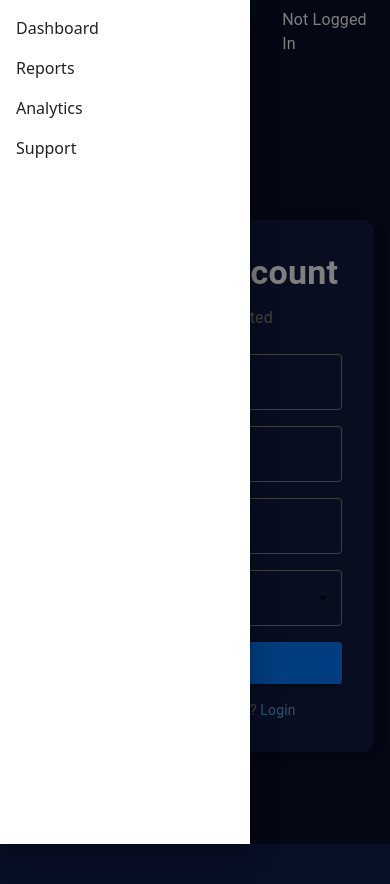
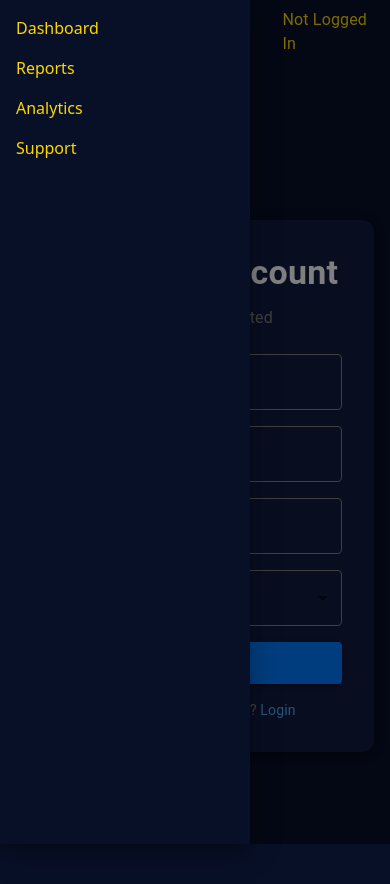
Before and after one commit to kkmanuu/online-assignment-management-system-frontend, a React (Create React App) app: page / in a window 390 px wide. Both pictures are taken after a click on the button 24 px from the left and 32 px from the top of the page. Shown: the top 884 px of the page. Built offline with nearby package versions, Linux system fonts and the light colour scheme.

Commit message:
refactor: Improve Navbar responsiveness and UI

```diff
--- a/src/components/Navbar.js
+++ b/src/components/Navbar.js
@@ -22,7 +22,7 @@ import { useTheme } from "@mui/material/styles";
 const Navbar = () => {
   const [mobileOpen, setMobileOpen] = useState(false);
   const [anchorEl, setAnchorEl] = useState(null);
-  const { isAuthenticated, user, logout } = useAuth(); // Use the useAuth hook
+  const { isAuthenticated, user, logout } = useAuth();
 
   const theme = useTheme();
   const isMobile = useMediaQuery(theme.breakpoints.down("md"));
@@ -39,62 +39,60 @@ const Navbar = () => {
     setAnchorEl(null);
   };
 
-  // Debugging user and authentication status
-  console.log("User:", user);
-  console.log("Authenticated:", isAuthenticated);
-
   return (
     <>
-      <AppBar position="static" sx={{ backgroundColor: "#081028" }}>
-        <Toolbar
-          sx={{
-            display: "flex",
-            justifyContent: "space-between",
-            alignItems: "center",
-          }}
-        >
-          {/* Left Side - Logo & Menu Icon for Mobile */}
+      {/* Navbar */}
+      <AppBar
+        position="static"
+        sx={{
+          backgroundColor: "#081028",
+          boxShadow: "0px 4px 10px rgba(0,0,0,0.2)",
+        }}
+      >
+        <Toolbar sx={{ display: "flex", justifyContent: "space-between", alignItems: "center" }}>
+          {/* Left - Menu Icon (Mobile) & Logo */}
           <Box sx={{ display: "flex", alignItems: "center" }}>
             {isMobile && (
               <IconButton
                 color="inherit"
                 edge="start"
                 onClick={handleDrawerToggle}
+                sx={{ color: "#FFD700" }}
               >
                 <MenuIcon />
               </IconButton>
             )}
-            <Typography variant="h6" sx={{ marginLeft: isMobile ? 1 : 2 }}>
+            <Typography variant="h6" sx={{ marginLeft: isMobile ? 1 : 2, color: "#FFD700", fontWeight: "bold" }}>
               School Management System
             </Typography>
           </Box>
 
-          {/* Right Side - Profile Section */}
+          {/* Right - Profile Section */}
           {isAuthenticated && user ? (
             <Box sx={{ display: "flex", alignItems: "center" }}>
-              <Typography variant="body1" sx={{ marginRight: 1 }}>
+              <Typography variant="body1" sx={{ marginRight: 1, color: "#FFF" }}>
                 {user?.name || "User"}
               </Typography>
-              <IconButton onClick={handleProfileClick} color="inherit">
+              <IconButton onClick={handleProfileClick}>
                 <Avatar
                   src={user?.profilePic || "/default-avatar.png"}
                   alt={user?.name || "User"}
+                  sx={{ border: "2px solid #FFD700", width: 40, height: 40 }}
                 />
               </IconButton>
               <Menu
                 anchorEl={anchorEl}
                 open={Boolean(anchorEl)}
                 onClose={handleProfileClose}
+                sx={{ mt: 1 }}
               >
                 <Box sx={{ padding: 2, display: "flex", alignItems: "center" }}>
                   <Avatar
                     src={user?.profilePic || "/default-avatar.png"}
                     alt={user?.name || "User"}
-                    sx={{ width: 40, height: 40, marginRight: 1 }}
+                    sx={{ width: 50, height: 50, marginRight: 1 }}
                   />
-                  <Typography variant="body1">
-                    {user?.name || "User"}
-                  </Typography>
+                  <Typography variant="body1">{user?.name || "User"}</Typography>
                 </Box>
                 <Divider />
                 <MenuItem onClick={handleProfileClose}>Profile</MenuItem>
@@ -111,34 +109,32 @@ const Navbar = () => {
               </Menu>
             </Box>
           ) : (
-            <Typography variant="body1">Not Logged In</Typography>
+            <Typography variant="body1" sx={{ color: "#FFD700" }}>Not Logged In</Typography>
           )}
         </Toolbar>
       </AppBar>
 
       {/* Mobile Drawer */}
-      <Drawer anchor="left" open={mobileOpen} onClose={handleDrawerToggle}>
-        <List sx={{ width: 250 }}>
-          <ListItem disablePadding>
-            <ListItemButton onClick={handleDrawerToggle}>
-              Dashboard
-            </ListItemButton>
-          </ListItem>
-          <ListItem disablePadding>
-            <ListItemButton onClick={handleDrawerToggle}>
-              Reports
-            </ListItemButton>
-          </ListItem>
-          <ListItem disablePadding>
-            <ListItemButton onClick={handleDrawerToggle}>
-              Analytics
-            </ListItemButton>
-          </ListItem>
-          <ListItem disablePadding>
-            <ListItemButton onClick={handleDrawerToggle}>
-              Support
-            </ListItemButton>
-          </ListItem>
+      <Drawer
+        anchor="left"
+        open={mobileOpen}
+        onClose={handleDrawerToggle}
+        sx={{ "& .MuiDrawer-paper": { backgroundColor: "#081028", color: "#FFF", width: 250 } }}
+      >
+        <List>
+          {["Dashboard", "Reports", "Analytics", "Support"].map((text) => (
+            <ListItem key={text} disablePadding>
+              <ListItemButton
+                sx={{
+                  color: "#FFD700",
+                  "&:hover": { backgroundColor: "rgba(255, 215, 0, 0.2)" },
+                }}
+                onClick={handleDrawerToggle}
+              >
+                {text}
+              </ListItemButton>
+            </ListItem>
+          ))}
         </List>
       </Drawer>
     </>
```
